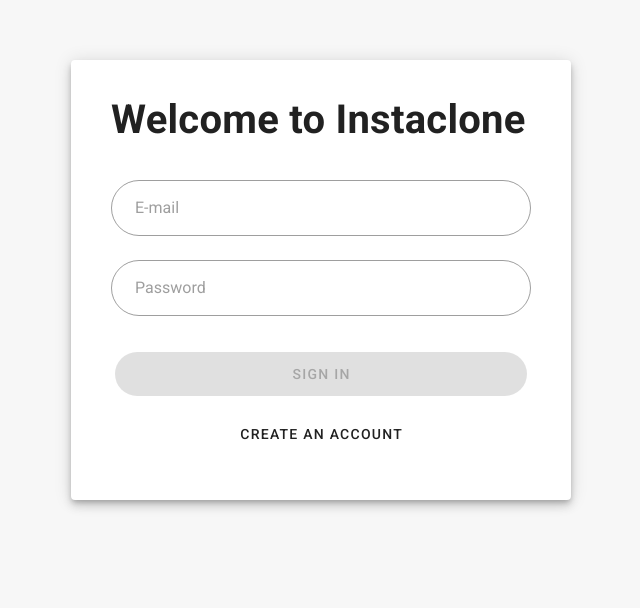
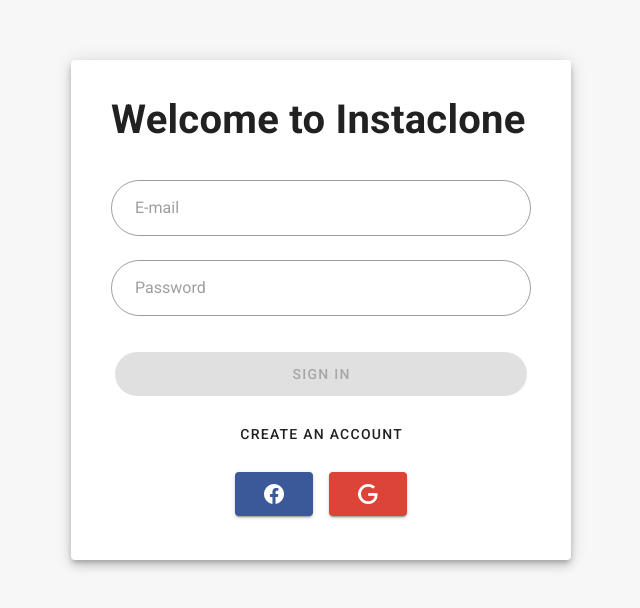
Before and after one commit to po-trottier/concordia-instaclone, a Vue app in the folder frontend/: page / in a window 1280 px wide. Shown: the top 608 px of the page, without its empty margins (319-959 px from the left). Built offline with nearby package versions, Linux system fonts and the light colour scheme; no server answers.

Commit message:
[#10]sign in with my Google and Facebook button

```diff
--- a/frontend/src/views/Landing.vue
+++ b/frontend/src/views/Landing.vue
@@ -52,6 +52,27 @@
                 rounded
                 :to="{ name: 'signup' }">
                 Create an Account
+              </v-btn>
+              <v-btn
+                class="mx-2 mt-4"
+                color="#3B5998"
+                dark
+                large
+                title="Login with facebook account">
+                <v-icon
+                  dark>
+                  mdi-facebook
+                </v-icon>
+              </v-btn>
+              <v-btn class="mx-2 mt-4"
+                 color="#DB4437"
+                 dark
+                 large
+                 title="Login with google account">
+                <v-icon
+                  dark>
+                  mdi-google
+                </v-icon>
               </v-btn>
             </v-col>
           </v-card-actions>
```
